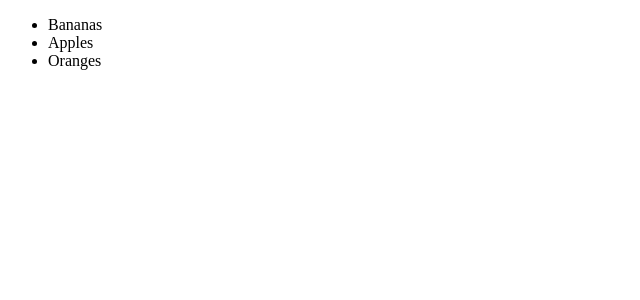
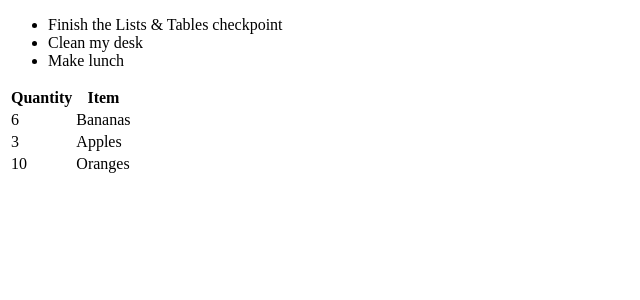
Before and after one commit to JacksonDynamics/Exercises-, a React (Create React App) app in the folder my-react-project/second/lists-and-tables/: page / in a window 1280 px wide. Shown: the top 300 px of the page, without its empty margins (0-640 px from the left). Built offline with nearby package versions, Linux system fonts and the light colour scheme; the HTML template or start-up script is replaced by a standard one.

Commit message:
Adding Tables

```diff
--- a/my-react-project/second/lists-and-tables/src/App.js
+++ b/my-react-project/second/lists-and-tables/src/App.js
@@ -1,12 +1,20 @@
+import React from "react";
 import GroceryList from "./GroceryList"
 
-
-const groceryItems = ["Bananas", "Apples", "Oranges"];
+const todos = [
+  "Finish the Lists & Tables checkpoint",
+  "Clean my desk",
+  "Make lunch",
+];
 
 function App() {
+  const listItems = todos.map((todo, index) => <li key={index}>{todo}</li>);
   return (
-    <GroceryList items={groceryItems}/>
-  );
+  <>
+  <ul>{listItems}</ul>
+  <GroceryList />
+  </>
+  )
 }
 
 export default App;
--- a/my-react-project/second/lists-and-tables/src/GroceryList.jsx
+++ b/my-react-project/second/lists-and-tables/src/GroceryList.jsx
@@ -1,9 +1,30 @@
-
+const groceryList = [
+    { quantity: 6, item: "Bananas" },
+    { quantity: 3, item: "Apples" },
+    { quantity: 10, item: "Oranges" },
+  ];
 
 
 function GroceryList({ items }) {
-  const list = items.map((item, index) => <li key={index}>{item}</li>);
-  return <ul>{list}</ul>;
-}
+    const rows = groceryList.map(({ quantity, item }, index) => (
+      <tr key={index}>
+        <td>{quantity}</td>
+        <td>{item}</td>
+      </tr>
+    ));
+
+    return (
+      <table>
+        <thead>
+          <tr>
+            <th>Quantity</th>
+            <th>Item</th>
+          </tr>
+        </thead>
+        <tbody>{rows}</tbody>
+      </table>
+    );
+  }
+
 
   export default GroceryList
```
